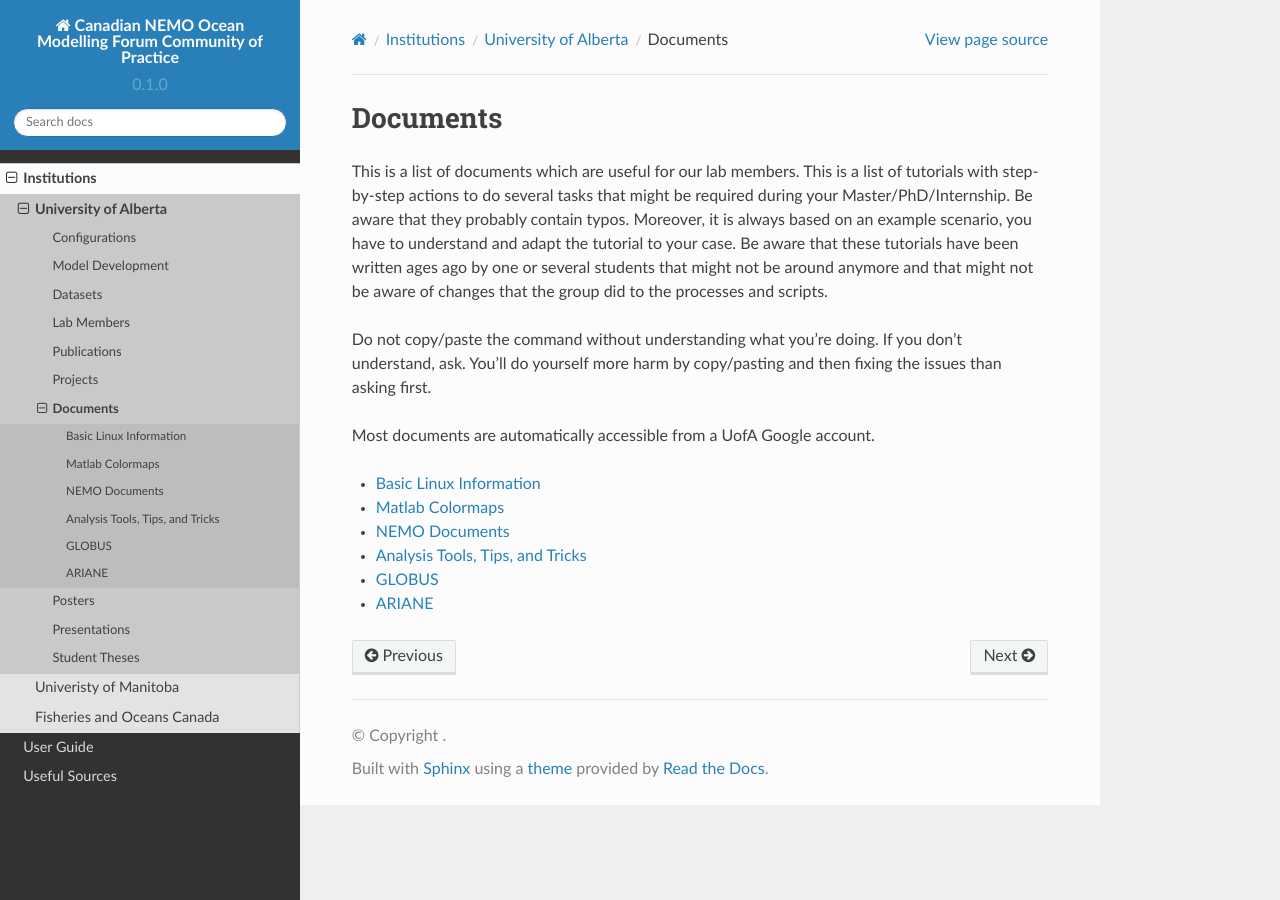
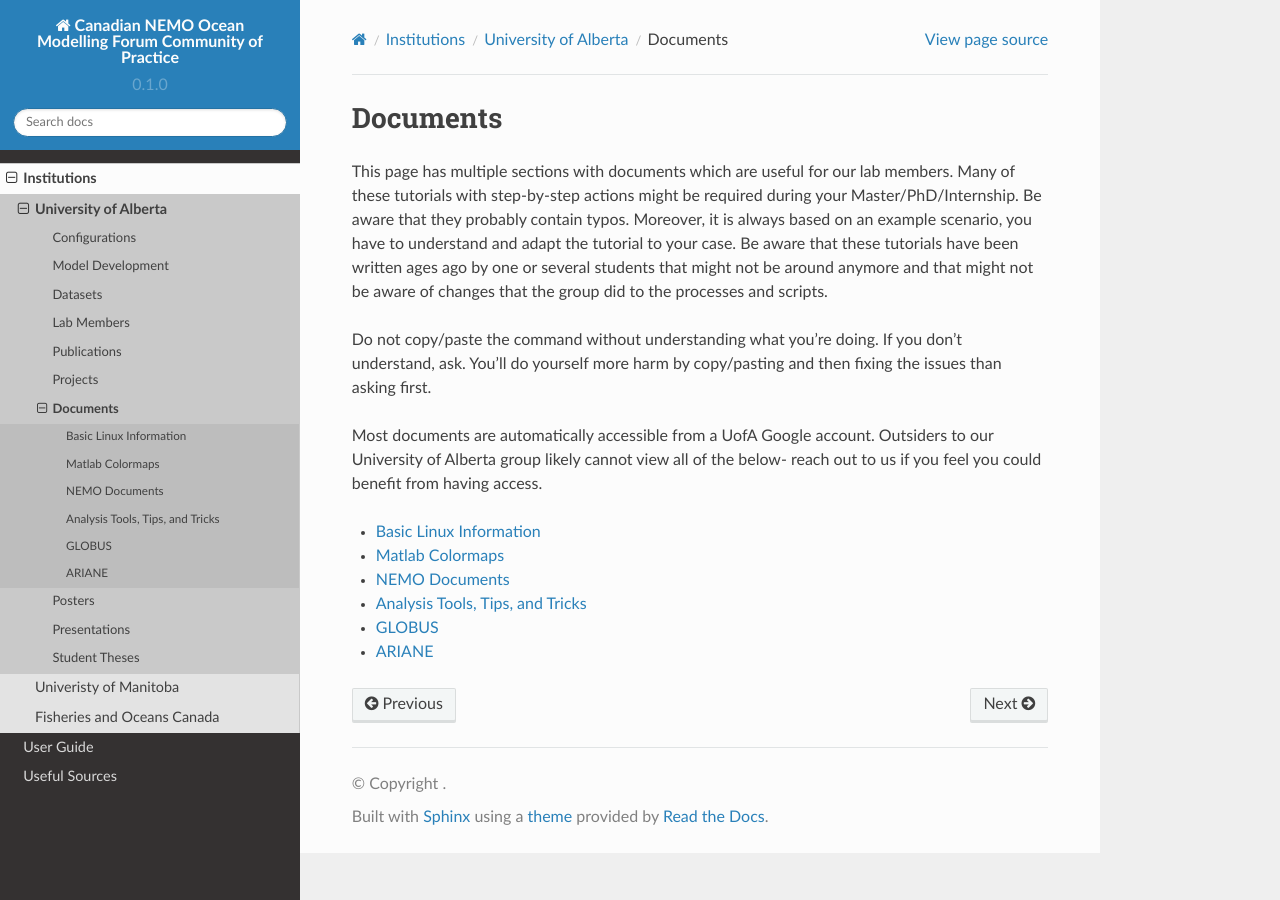
Before and after one commit to UofA-NEMO/Canadian-NEMO-Ocean-Modelling-Forum-Community-of-Practice, a Sphinx documentation site: the page built from docs/Institutions/UofA/Documents/index.rst, in a window 1280 px wide. Built offline with Sphinx 7.4.7 and the Read the Docs theme 2.0.0, drawn with Linux system fonts in a browser that asks for light colours; pages that are not in the unit, such as notebooks, are missing from menus.

Commit message:
Update index.rst

```diff
--- a/docs/Institutions/UofA/Documents/index.rst
+++ b/docs/Institutions/UofA/Documents/index.rst
@@ -1,11 +1,11 @@
 Documents
 ---------
 
-This is a list of documents which are useful for our lab members. This is a list of tutorials with step-by-step actions to do several tasks that might be required during your Master/PhD/Internship. Be aware that they probably contain typos. Moreover, it is always based on an example scenario, you have to understand and adapt the tutorial to your case. Be aware that these tutorials have been written ages ago by one or several students that might not be around anymore and that might not be aware of changes that the group did to the processes and scripts.
+This page has multiple sections with documents which are useful for our lab members. Many of these tutorials with step-by-step actions might be required during your Master/PhD/Internship. Be aware that they probably contain typos. Moreover, it is always based on an example scenario, you have to understand and adapt the tutorial to your case. Be aware that these tutorials have been written ages ago by one or several students that might not be around anymore and that might not be aware of changes that the group did to the processes and scripts.
 
 Do not copy/paste the command without understanding what you’re doing. If you don’t understand, ask. You’ll do yourself more harm by copy/pasting and then fixing the issues than asking first.
 
-Most documents are automatically accessible from a UofA Google account.
+Most documents are automatically accessible from a UofA Google account. Outsiders to our University of Alberta group likely cannot view all of the below- reach out to us if you feel you could benefit from having access.
 
 
 .. toctree::
```
